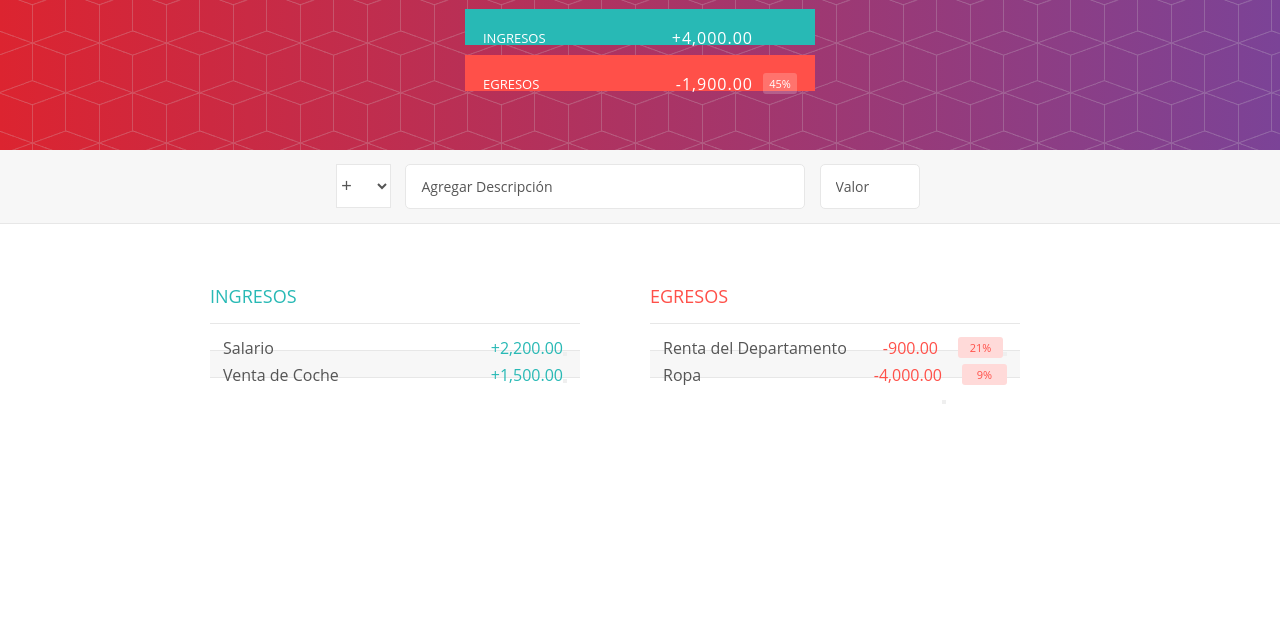
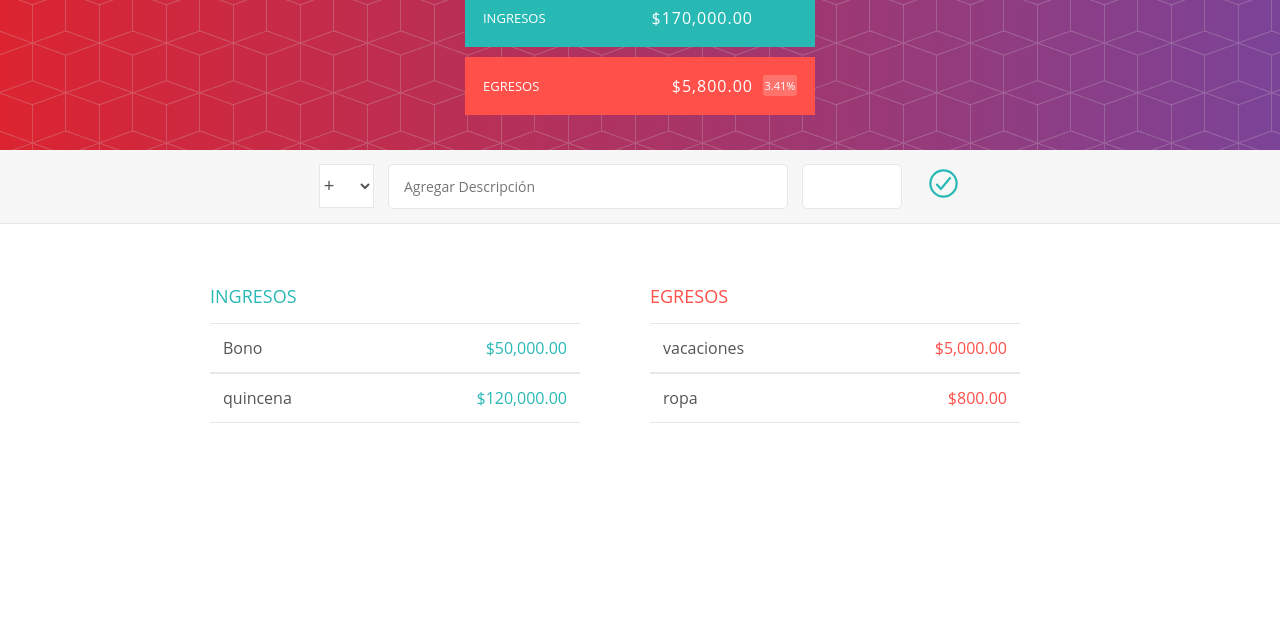
Before and after one commit to ccastrov/Presupuesto, a plain HTML site: page index.html in a window 1280 px wide. Shown: the part 170-800 px from the top of the page. Drawn offline with nearby package versions, Linux system fonts and the light colour scheme.

Commit message:
proyecto final

```diff
--- a/index.html
+++ b/index.html
@@ -4,28 +4,28 @@
     <meta charset="UTF-8">
     <meta http-equiv="X-UA-Compatible" content="IE=edge">
     <meta name="viewport" content="width=device-width, initial-scale=1.0">
-    <link rel="stylesheet" href="/css/estilos.css">
+    <link rel="stylesheet" href="./css/estilos.css">
     <title>Presupuesto</title>
 </head>
-
-<body>
+<!--"-->
+<body onload='cargarApp()'>
  <!--CABECERO-->
   <div class="cabecero">
      <div class="presupuesto">
         <div class="presupuesto_titulo">Presupuesto Disponible</div>
-        <div class="presupuesto_valor">+2,000.00</div>
-          <div class="presupuesto_ingreso" class="limpiarEstilos">
+        <div class="presupuesto_valor" id="presupuesto">+2,000.00 </div>
+          <div class="presupuesto_ingreso limpiarEstilos">
             <div class="presupuesto_ingreso--texto">Ingresos</div>
              <div class="derecha">
-               <div class="presupuesto_ingreso--valor">+4,000.00</div>
+               <div class="presupuesto_ingreso--valor" id="ingresos">+4,000.00</div>
                <div class="presupuesto_ingreso--porcentaje"> </div>
               </div>
           </div>
-         <div class="presupuesto_egreso" class="limpiarEstilos">
+         <div class="presupuesto_egreso limpiarEstilos">
             <div class="presupuesto_egreso--texto">Egresos</div>
-            <div class="derecha" class="limpiarEstilos">
-              <div class="presupuesto_egreso--valor">-1,900.00</div>
-              <div class="presupuesto_egreso--porcentaje">45%</div>
+            <div class="derecha limpiarEstilos">
+              <div class="presupuesto_egreso--valor" id="egresos">-1,900.00</div>
+              <div class="presupuesto_egreso--porcentaje" id="porcentaje">45%</div>
             </div>
         </div>
      </div>
@@ -33,44 +33,46 @@
 
   <!--FORMULARIO-->
 
-   <form id="forma">
-   </form>
+   <form id="forma"  onsubmit="return false">
+
      <div class="agregar">
         <div class="agregar_contenedor">
             <select class="agregar_tipo" id="tipo">
                <option selected value="ingreso">+</option>
                <option value="egreso">-</option>
             </select>
-
-                           <input type="text" class="agregar_descripcion" id=" descripcion" value="Agregar Descripción">
-                           <input type="text" class="agregar_valor" value="Valor" value="step any">
-               <button class="agregar_btn" ion-icon="checkmark-circle-outline"> </button>
+                          <input type="text" class="agregar_descripcion" id="descripcion" placeholder="Agregar Descripción">
+                           <input type="number" class="agregar_valor" id="valor" step= 'any'>
+               <button class="agregar_btn" onclick="agregarDato()"><ion-icon name="checkmark-circle-outline"> </ion-icon> </button>
 
 
         </div>
+
      </div>
+   </form>
 
      <!--CONTENEDOR-->
 
-    <div class="contenedor" class="limpiarEstilos">
+    <div class="contenedor limpiarEstilos">
       <div class="ingreso">
          <h2 class="ingreso_titulo">Ingresos</h2>
          <div id="lista-ingresos">
-            <div class="elemento" class="limpiarEstilos">
+            <div class="elemento limpiarEstilos">
                <div class="elemento_descripcion">Salario</div>
-               <div class="derecha" class="limpiarEstilos">
+               <div class="derecha limpiarEstilos">
                   <div class="elemento_valor">+2,200.00</div>
                   <div class="elemento_eliminar">
-                     <button class="elemento_eliminar_btn" ion-icon="close-circle-outline "></button>
+                     <button class="elemento_eliminar--btn">
+                      <ion-icon="close-circle-outline"></ion-icon> </button>
                   </div>
                </div>
               </div>
-              <div class="elemento" class="limpiarEstilos">
+              <div class="elemento limpiarEstilos">
                <div class="elemento_descripcion">Venta de Coche</div>
-               <div class="derecha" class="limpiarEstilos">
+               <div class="derecha limpiarEstilos">
                   <div class="elemento_valor">+1,500.00</div>
                   <div class="elemento_eliminar">
-                     <button class="elemento_eliminar_btn" ion-icon="close-circle-outline"></button>
+                     <button class="elemento_eliminar--btn"></button>
                   </div>
                </div>
              </div>
@@ -79,23 +81,25 @@
       <div class="egreso">
          <h2 class="egreso_titulo">Egresos</h2>
         <div id="lista-egresos">
-         <div class="elemento" class="limpiarEstilos">
+         <div class="elemento limpiarEstilos">
             <div class="elemento_descripcion">Renta del Departamento</div>
-            <div class="derecha" class="limpiarEstilos">
+            <div class="derecha limpiarEstilos">
                <div class="elemento_valor">-900.00</div>
                <div class="elemento_porcentaje">21%</div>
                <div class="elemento_eliminar">
-                  <button class="elemento_eliminar_btn" ion-icon=" close-circle-outline"></button>
+                  <button class="elemento_eliminar--btn">
+                     <ion-icon name="close-circle-outline" onclick='eliminarEgreso'></ion-icon></button>
                </div>
             </div>
          </div>
-          <div class="elemento" class="limpiarEstilos">
+          <div class="elemento limpiarEstilos">
             <div class="elemento_descripcion">Ropa</div>
-            <div class="derecha" class="limpiarEstilos">
+            <div class="derecha limpiarEstilos">
                <div class="elemento_valor">-4,000.00</div>
                <div class="elemento_porcentaje">9%</div>
                <div class="elemento_eliminar_btn">
-                  <button class="elemento_eliminar_btn" ion-icon=""close-circle-outline></button>
+                  <button class="elemento_eliminar--btn"> <ion-icon name="close-circle-outline" onclick='eliminarEgreso'></ion-icon>
+                  </button>
                </div>
             </div>
           </div>
@@ -105,7 +109,14 @@
 
 
 
+
+    <script src="js/Dato.js"></script>
+    <script src="js/Egreso.js"></script>
+    <script src="js/Ingreso.js"></script>
     <script src="js/app.js"></script>
+
+
+
      <script type="module"src="https://unpkg.com/ionicons@5.4.0/dist/ionicons/ionicons.esm.js"></script>
 </body>
 </html>
--- a/js/Dato.js
+++ b/js/Dato.js
@@ -0,0 +1,22 @@
+class Dato {
+    constructor(descripcion, valor) {
+      this._descripcion = descripcion;
+      this._valor = valor;
+    }
+
+    get descripcion() {
+      return this._descripcion;
+    }
+
+    set descripcion(descripcion) {
+      this._descripcion = descripcion;
+    }
+
+    get valor() {
+      return this._valor;
+    }
+
+    set valor(valor) {
+      this._valor = valor;
+    }
+  }
--- a/js/Egreso.js
+++ b/js/Egreso.js
@@ -0,0 +1,10 @@
+class Egreso extends Dato {
+    static contadorEgresos = 0;
+    constructor(descripcion, valor) {
+        super(descripcion, valor)
+        this._id = ++Egreso.contadorEgresos;
+    }
+    get id() {
+        return this._id;
+    }
+}
--- a/js/Ingreso.js
+++ b/js/Ingreso.js
@@ -0,0 +1,12 @@
+class Ingreso extends Dato {
+
+    static contadorIngresos = 0;
+    constructor(descripcion, valor) {
+        super(descripcion, valor)
+        this._id = ++Ingreso.contadorIngresos;
+    }
+
+    get id() {
+        return this._id;
+    }
+}
--- a/js/app.js
+++ b/js/app.js
@@ -1,66 +1,169 @@
 
 //Cabecero
 
-const cargarCabecero = () => {
-    const egresos = {
-        Renta: 900,
-        Ropa: 400
-    };
-
-    const ingresos = {
-        Quincena: 9000,
-        Venta: 400
-    };
-    var presupuesto = totalIngresos(ingresos) - totalEgresos(egresos);
-    var porcentajeEgreso = totalEgresos(egresos) / totalIngresos(ingresos);
+const ingresos = [
+    new Ingreso('Bono', 50000),
+    new Ingreso('quincena', 120000)
+];
 
 
-    console.log(formatoMoneda((presupuesto)));
-    console.log(formatoPorcentaje(porcentajeEgreso));
-    console.log(formatoMoneda(totalIngresos(ingresos)));
-    console.log(formatoMoneda(totalEgresos(egresos)));
+const egresos = [
+    new Egreso('vacaciones', 5000),
+    new Egreso('ropa', 800)
+];
+
+let cargarApp = () => {
+    cargarCabecero()
+    cargarIngresos()
+   cargarEgresos()
 
 }
 
-const totalIngresos = (ingresos) => {
+
+
+const cargarCabecero = () => {
+
+
+
+    let presupuesto = totalIngresos() - totalEgresos();
+    let porcentajeEgreso = totalEgresos() / totalIngresos();
+    document.getElementById('porcentaje').innerHTML = formatoPorcentaje(porcentajeEgreso);
+    document.getElementById('presupuesto').innerHTML = formatoMoneda(presupuesto);
+    document.getElementById('egresos').innerHTML = formatoMoneda(totalEgresos());
+    document.getElementById('ingresos').innerHTML = formatoMoneda(totalIngresos());
+
+
+
+}
+
+const totalIngresos = () => {
 
     let totalIngreso = 0;
-    for (const ingreso in ingresos) {
+    for (let ingreso of ingresos) {
 
-        totalIngreso += ingresos[ingreso];
+        totalIngreso += ingreso.valor;
     }
 
     return totalIngreso;
 
 }
 
-const totalEgresos = (egresos) => {
+
+const totalEgresos = () => {
     let totalEgreso = 0;
 
-    for(const egreso in egresos){
-        totalEgreso+= egresos[egreso]
+    for (let egreso of egresos) {
+        totalEgreso += egreso.valor;
     }
 
     return totalEgreso;
 }
 
-const formatoMoneda = (valor) =>{
 
-  const formato = valor.toLocaleString('es-Mx',{
-    style: 'currency',
-    currency: 'MXN'
+
+function formatoMoneda(valor) {
+
+    return valor.toLocaleString('es-Mx', {
+        style: 'currency',
+        currency: 'MXN',
+        minimumFractionDigits: 2
     });
-
-    return formato;
 }
 
 const formatoPorcentaje = (valor) => {
-    return valor.toLocaleString('es-MX', {style: 'percent', minimumFractionDigits: 2});
-  };
+    return valor.toLocaleString('es-MX', { style: 'percent', minimumFractionDigits: 2 });
+};
 
-/*const formatoPorcentaje = (valor) =>{
-const porcentaje = (valor*100).toFixed(2);
-return porcentaje.toLocaleString('es-Mx',{style: 'percent', currency: 'MXN'})
-//return porcentaje;
+const cargarIngresos = () => {
+    let ingresosHTML = '';
+    for (let ingreso of ingresos) {
+        ingresosHTML += crearIngresoHTML(ingreso);
+    }
+    document.getElementById('lista-ingresos').innerHTML = ingresosHTML;
+}
 
-}*/
+const crearIngresoHTML = (ingreso) => {
+    let ingresoHTML = `
+    <div id="lista-ingresos">
+    <div class="elemento limpiarEstilos">
+      <div class= "elemento_descripcion">${ingreso.descripcion}</div>
+       <div class= "derecha limpiarEstilos">
+         <div class= "elemento_valor">${formatoMoneda(ingreso.valor)}</div>
+         <div class= elemento_eliminar">
+           <button onclick= eliminarIngreso(${ingreso.id}) class="elemento_eliminar--btn">
+           <ion-icon name="close-circle-outline"></ion-icon></button>
+      </div>
+      </div>
+    </div>
+
+    `;
+    return ingresoHTML;
+}
+
+const eliminarIngreso = (id) => {
+    let indiceEliminar = ingresos.findIndex((ingreso) => ingreso.id === id);
+    ingresos.splice(indiceEliminar, 1);
+
+cargarCabecero();
+cargarIngresos();
+
+}
+
+
+const cargarEgresos = () => {
+    let egresosHTML = '';
+    for (let egreso of egresos) {
+        egresosHTML += crearEgresoHTML(egreso);
+    }
+    document.getElementById('lista-egresos').innerHTML = egresosHTML;
+}
+
+const crearEgresoHTML = (egreso) => {
+    let egresoHTML = `
+    <div id="lista-egresos">
+    <div class="elemento limpiarEstilos">
+      <div class="elemento_descripcion">${egreso.descripcion}
+      </div>
+       <div class="derecha limpiarEstilos">
+         <div class="elemento_valor">${formatoMoneda(egreso.valor)}
+        </div>
+         <div class=elemento_eliminar">
+           <button onclick= eliminarEgreso(${egreso.id}) class="elemento_eliminar--btn">
+           <ion-icon name="close-circle-outline"></ion-icon>
+            </button>
+      </div>
+      </div>
+    </div>
+
+   `
+    return egresoHTML;
+
+}
+
+const eliminarEgreso = (id) => {
+        let indiceEliminar = egresos.findIndex((egreso) => egreso.id === id);
+        egresos.splice(indiceEliminar, 1);
+
+  cargarCabecero();
+  cargarEgresos();
+
+}
+
+
+
+const agregarDato = () =>{
+    let forma =  document.querySelector('#forma');
+    let tipo = document.getElementById("tipo").value;
+    descripcion = document.getElementById("descripcion").value;
+    valor = parseInt(document.getElementById("valor").value);
+    if(descripcion !==""&& valor!==""){
+        if(tipo=="ingreso"){
+            ingresos.push(new Ingreso(descripcion,valor));
+        }else{
+            egresos.push(new Egreso(descripcion,valor));
+        }
+    }
+
+    cargarApp();
+
+}
```
